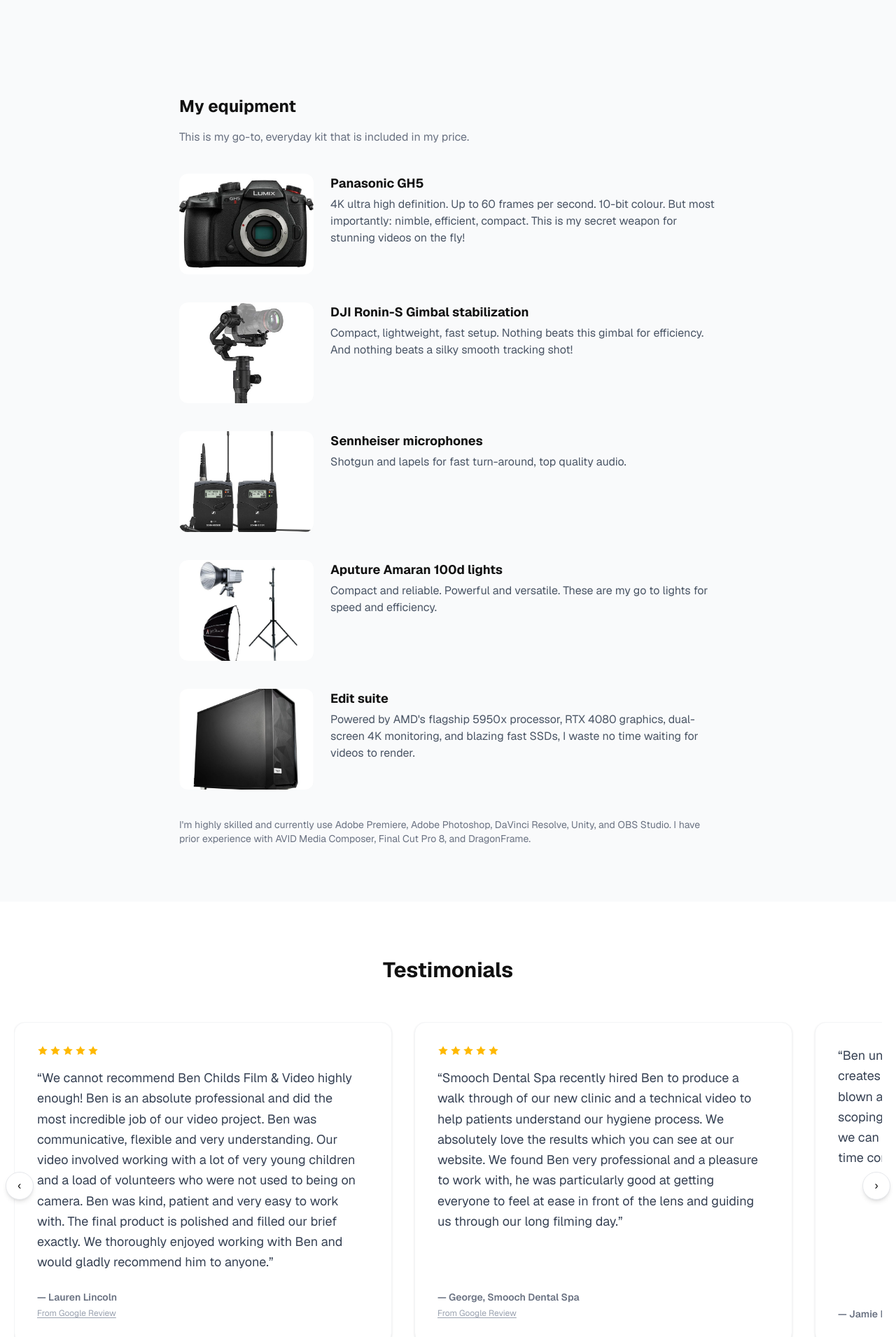
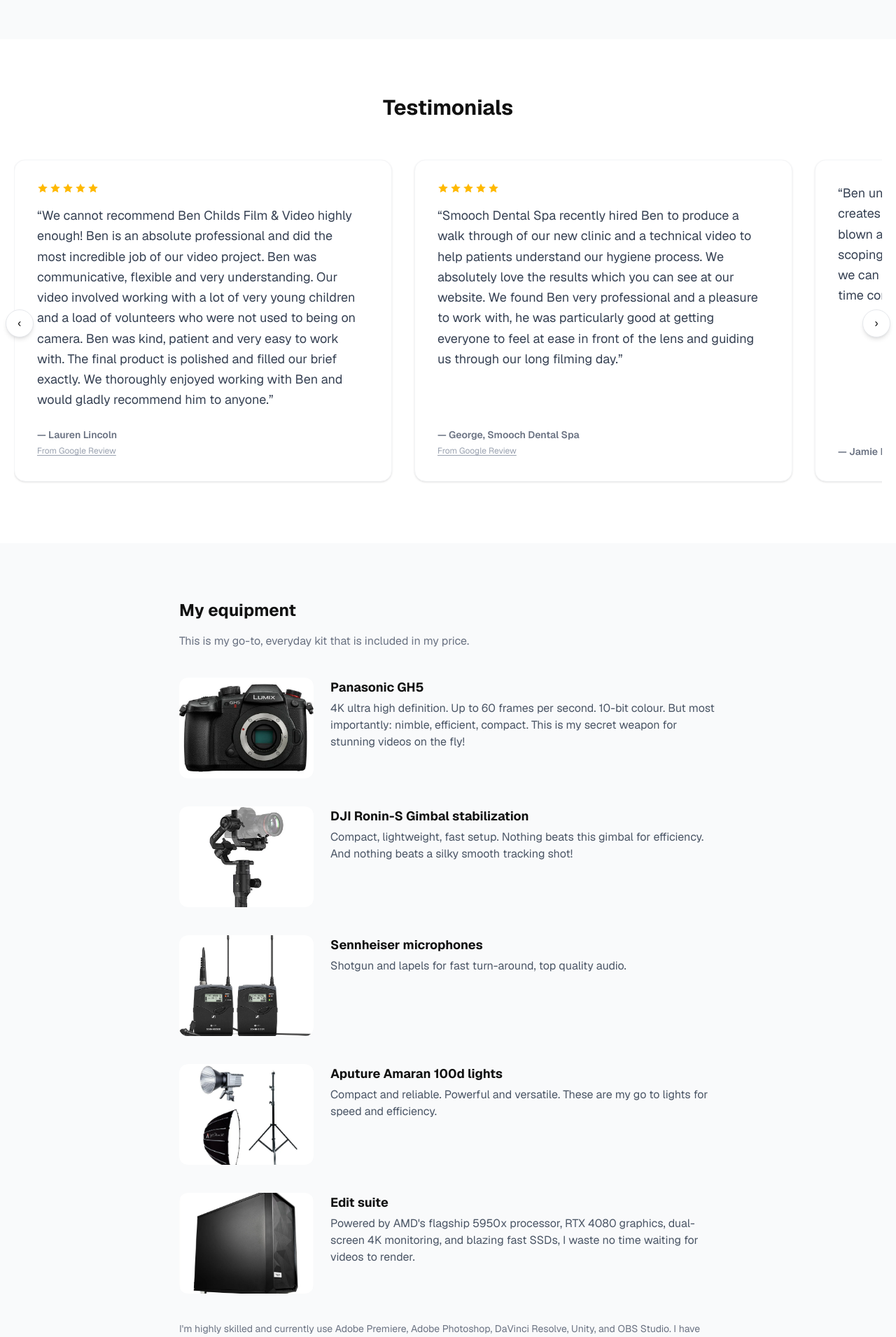
Before and after one commit to IndeverGames/Videography-website, a Next.js app: page /videography in a window 1280 px wide. Shown: the part 3080-4990 px from the top of the page at 70% size. Built offline with nearby package versions, Linux system fonts and the light colour scheme.

Commit message:
Reorder Prices page: move testimonials above equipment section

```diff
--- a/app/videography/page.tsx
+++ b/app/videography/page.tsx
@@ -152,6 +152,14 @@
         </div>
       </section>
 
+      {/* Testimonials */}
+      <section className="py-20 px-6">
+        <div className="max-w-[1400px] mx-auto">
+          <h2 className="text-3xl font-bold text-center mb-14">Testimonials</h2>
+          <TestimonialCarousel testimonials={testimonials} />
+        </div>
+      </section>
+
       {/* Equipment */}
       <section className="py-20 px-6 bg-gray-50">
         <div className="max-w-3xl mx-auto">
@@ -180,14 +188,6 @@
           <p className="mt-10 text-gray-500 text-sm">{softwareNote}</p>
         </div>
       </section>
-
-      {/* Testimonials */}
-      <section className="py-20 px-6">
-        <div className="max-w-[1400px] mx-auto">
-          <h2 className="text-3xl font-bold text-center mb-14">Testimonials</h2>
-          <TestimonialCarousel testimonials={testimonials} />
-        </div>
-      </section>
     </>
   );
 }
```
